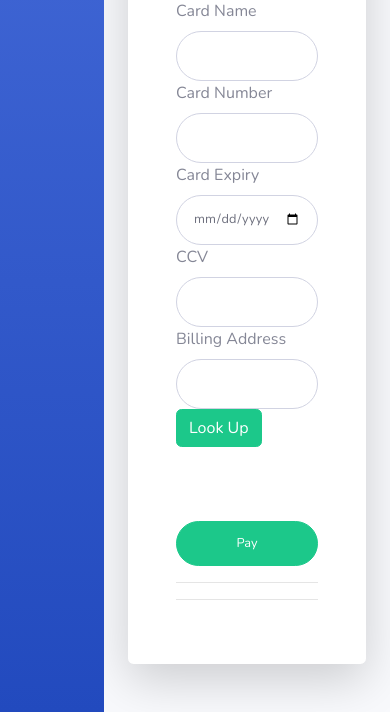
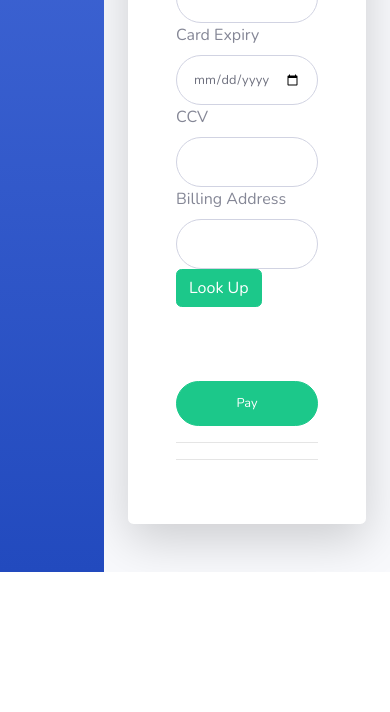
Before and after one commit to Edozie101/bbyb, a Django app: page /payment/ in a window 390 px wide. Shown: the part 600-1312 px from the top of the page. After the commit the page ends 1172 px from the top, so only its background shows below. Run offline with Django 3.2, Linux system fonts and the light colour scheme; some libraries are stand-ins or nearby versions.

Commit message:
UX changes

```diff
--- a/bbb/bricks/templates/payment.html
+++ b/bbb/bricks/templates/payment.html
@@ -341,8 +341,8 @@
 
           <!-- Page Heading -->
           <div class="d-sm-flex align-items-center justify-content-between mb-4">
-            <h1 class="h3 mb-0 text-gray-800">Dashboard</h1>
-            <a href="#" class="d-none d-sm-inline-block btn btn-sm btn-primary shadow-sm"><i class="fas fa-download fa-sm text-white-50"></i> Generate Report</a>
+            <!--<h1 class="h3 mb-0 text-gray-800">Dashboard</h1>-->
+            <!--<a href="#" class="d-none d-sm-inline-block btn btn-sm btn-primary shadow-sm"><i class="fas fa-download fa-sm text-white-50"></i> Generate Report</a>-->
           </div>
             <div class="card o-hidden border-0 shadow-lg my-5">
       <div class="card-body p-0">
@@ -360,8 +360,8 @@
               <form class="user">
                 <div class="form-group ">
 
-                         <label for="card_name">Card Name</label>
-                         <input type="text" class="form-control form-control-user">
+                         <!--<label for="card_name">Card Name</label>-->
+                         <!--<input type="text" class="form-control form-control-user">-->
 
 
                          <label for="card_name">Card Number</label>
@@ -373,7 +373,7 @@
 
 
                          <label for="card_name">CCV</label>
-                         <input type="number" class="form-control form-control-user">
+                         <input type="text" class="form-control form-control-user">
 
 
                          <label for="card_name">Billing Address</label>
```
